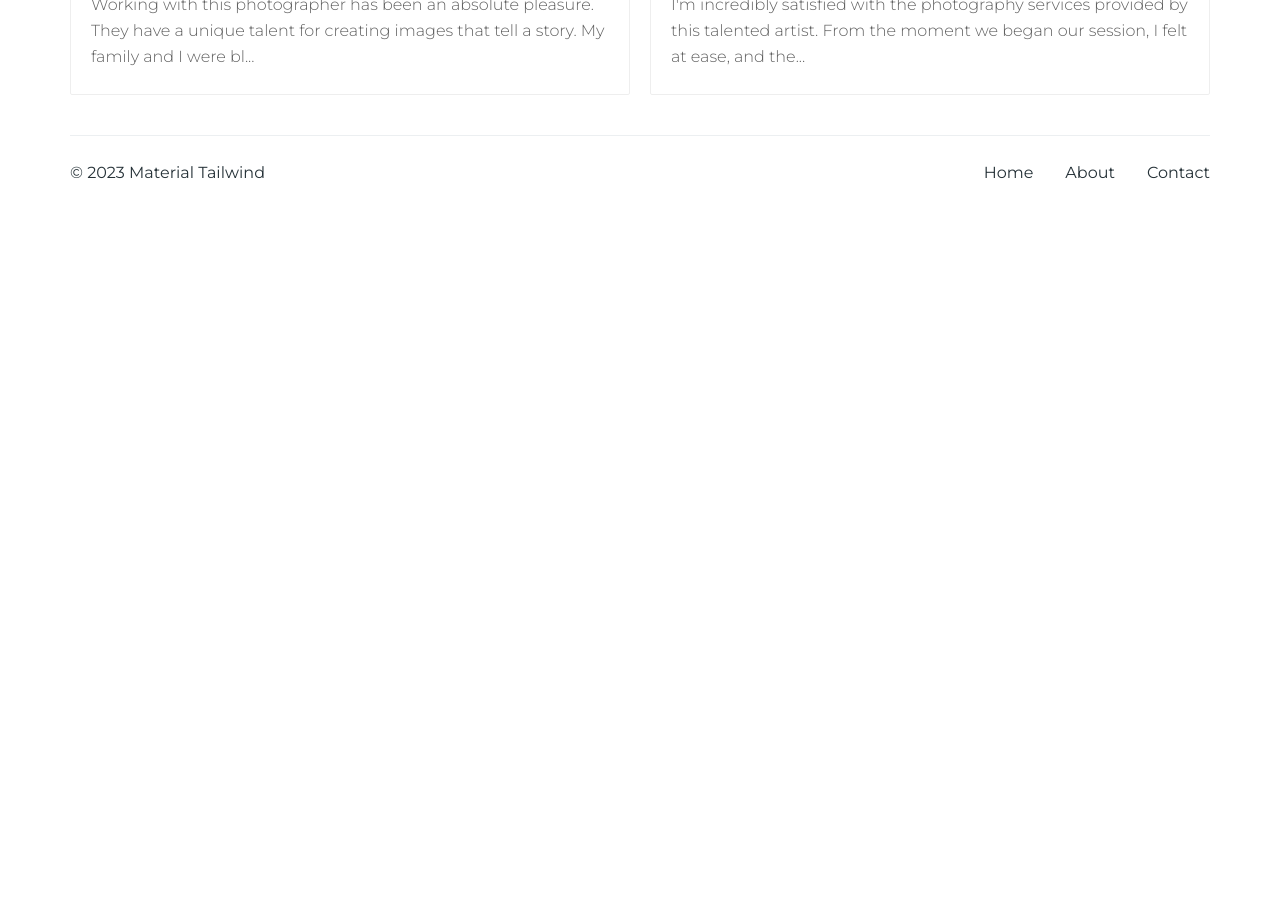
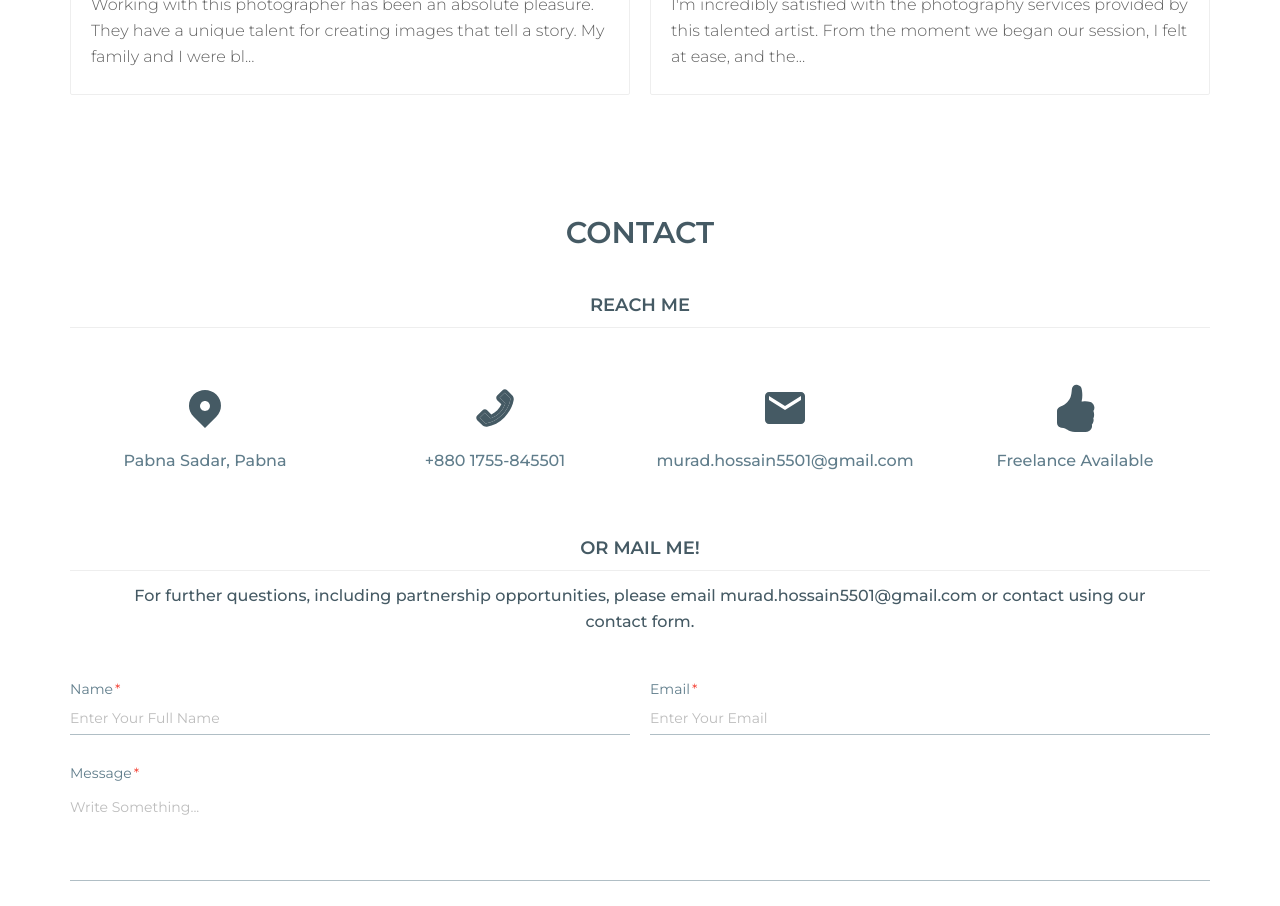
Before and after one commit to Murad501/landing-page, a React (Vite) app: page / in a window 1280 px wide. Shown: the part 1860-2766 px from the top of the page. Before the commit the page ends 2070 px from the top, so only its background shows below. Built offline with nearby package versions, Linux system fonts and the light colour scheme.

Commit message:
[Done] contact section

```diff
--- a/package.json
+++ b/package.json
@@ -12,6 +12,7 @@
     "@material-tailwind/react": "2.0.4",
     "react": "18.2.0",
     "react-dom": "18.2.0",
+    "react-hot-toast": "^2.4.1",
     "react-icons": "^4.11.0",
     "swiper": "^11.0.3"
   },
--- a/src/App.jsx
+++ b/src/App.jsx
@@ -4,6 +4,8 @@ import Hero from "./Sections/Hero/Hero";
 import { Footer } from "./Sections/Footer/Footer";
 import Pricing from "./Sections/Pricing/Pricing";
 import WhatClientSay from "./Sections/WhatClientSay/WhatClientSay";
+import Contact from "./Sections/Contact/Contact";
+import { Toaster } from "react-hot-toast";
 
 
 export default function App() {
@@ -13,7 +15,9 @@ export default function App() {
       <Hero/>
       <Pricing />
       <WhatClientSay/>
+      <Contact/>
       <Footer/>
+      <Toaster/>
     </div>
   );
 }
--- /dev/null
+++ b/src/Sections/Contact/Contact.jsx
@@ -0,0 +1,18 @@
+import React from "react";
+import ReachMe from "./ReachMe";
+import { Typography } from "@material-tailwind/react";
+import ContactForm from "./ContactForm";
+
+const Contact = () => {
+  return (
+    <section className="py-20 container mx-auto">
+      <Typography className="font-semibold uppercase text-center text-3xl text-blue-gray-700 mb-10">
+        Contact
+      </Typography>
+      <ReachMe />
+      <ContactForm />
+    </section>
+  );
+};
+
+export default Contact;
--- /dev/null
+++ b/src/Sections/Contact/ContactForm.jsx
@@ -0,0 +1,96 @@
+import {
+  Button,
+  Input,
+  Spinner,
+  Textarea,
+  Typography,
+} from "@material-tailwind/react";
+import React, { useEffect, useState } from "react";
+import toast from "react-hot-toast";
+
+const ContactForm = () => {
+  const [isLoading, setIsLoading] = useState(false);
+  const [formData, setFormData] = useState(null)
+
+  useEffect(() => {
+    if (isLoading) {
+      setTimeout(() => {
+        setIsLoading(false);
+        toast.success("Thank you for contacting us!");
+        formData.reset()
+        setFormData(null)
+      }, 2000);
+    }
+  }, [isLoading]);
+
+  const handleContact = (e) => {
+    setIsLoading(true);
+    e.preventDefault();
+    const form = e.target;
+    const name = form.name.value;
+    const email = form.email.value;
+    const message = form.message.value;
+    setFormData(form)
+    console.log(email, message, name);
+  };
+  return (
+    <section className="mt-10">
+      <div className="mb-14">
+        <Typography className="font-semibold uppercase text-center text-lg text-blue-gray-700 border-b pb-2 mb-3">
+          OR MAIL ME!
+        </Typography>
+        <Typography className="text-center font-medium text-blue-gray-700 max-w-5xl mx-auto">
+          For further questions, including partnership opportunities, please
+          email murad.hossain5501@gmail.com or contact using our contact form.
+        </Typography>
+      </div>
+      <form onSubmit={handleContact}>
+        <div className="grid grid-cols-1 md:grid-cols-2 gap-5 mb-10">
+          <Input
+            name="name"
+            color="blue-gray"
+            type="text"
+            variant="static"
+            required
+            label="Name"
+            placeholder="Enter Your Full Name"
+            className="text-blue-gray-700"
+          />
+          <Input
+            name="email"
+            color="blue-gray"
+            type="email"
+            variant="static"
+            required
+            label="Email"
+            placeholder="Enter Your Email"
+            className="text-blue-gray-700"
+          />
+        </div>
+        <Textarea
+          name="message"
+          color="blue-gray"
+          variant="static"
+          required
+          label="Message"
+          placeholder="Write Something..."
+          className="text-blue-gray-700"
+        />
+        <div className="flex justify-end">
+          <Button
+            variant="outlined"
+            type="submit"
+            disabled={isLoading}
+            className={`border-blue-gray-700 text-blue-gray-700 rounded-sm mt-5 focus:ring-0 ${
+              isLoading && "px-[37px] py-2"
+            }`}
+          >
+            {isLoading ? <Spinner color="blue-gray" /> : "Submit"}
+          </Button>
+        </div>
+      </form>
+    </section>
+  );
+};
+
+export default ContactForm;
--- /dev/null
+++ b/src/Sections/Contact/ReachMe.jsx
@@ -0,0 +1,46 @@
+import { Typography } from "@material-tailwind/react";
+import React from "react";
+import { TiLocation } from "react-icons/ti";
+import { AiTwotonePhone } from "react-icons/ai";
+import { MdEmail } from "react-icons/md";
+import { BsFillHandThumbsUpFill } from "react-icons/bs";
+
+const ReachMe = () => {
+  return (
+    <section>
+      <div className="mb-14">
+        <Typography className="font-semibold uppercase text-center text-lg text-blue-gray-700 border-b pb-2 mb-3">
+          REACH ME
+        </Typography>
+      </div>
+      <div className="grid grid-cols-1 sm:grid-cols-2 md:grid-cols-4 lg:grid-cols-4 items-center justify-center gap-5">
+        <div className="grid grid-cols-1 gap-4 justify-center items-center">
+          <TiLocation className="text-5xl text-blue-gray-700 mx-auto " />
+          <Typography className="font-medium text-center  text-blue-gray-500 pb-2 mb-3">
+            Pabna Sadar, Pabna
+          </Typography>
+        </div>
+        <div className="grid grid-cols-1 gap-4 justify-center items-center">
+          <AiTwotonePhone className="text-5xl text-blue-gray-700 mx-auto" />
+          <Typography className="font-medium text-center  text-blue-gray-500 pb-2 mb-3">
+            +880 1755-845501
+          </Typography>
+        </div>
+        <div className="grid grid-cols-1 gap-4 justify-center items-center">
+          <MdEmail className="text-5xl text-blue-gray-700 mx-auto" />
+          <Typography className="font-medium text-center  text-blue-gray-500 pb-2 mb-3">
+            murad.hossain5501@gmail.com
+          </Typography>
+        </div>
+        <div className="grid grid-cols-1 gap-4 justify-center items-center">
+          <BsFillHandThumbsUpFill className="text-5xl text-blue-gray-700 mx-auto" />
+          <Typography className="font-medium text-center  text-blue-gray-500 pb-2 mb-3">
+            Freelance Available
+          </Typography>
+        </div>
+      </div>
+    </section>
+  );
+};
+
+export default ReachMe;
```
Also changed, not shown: 1 other file (tests, documents, lock files or other folders).
